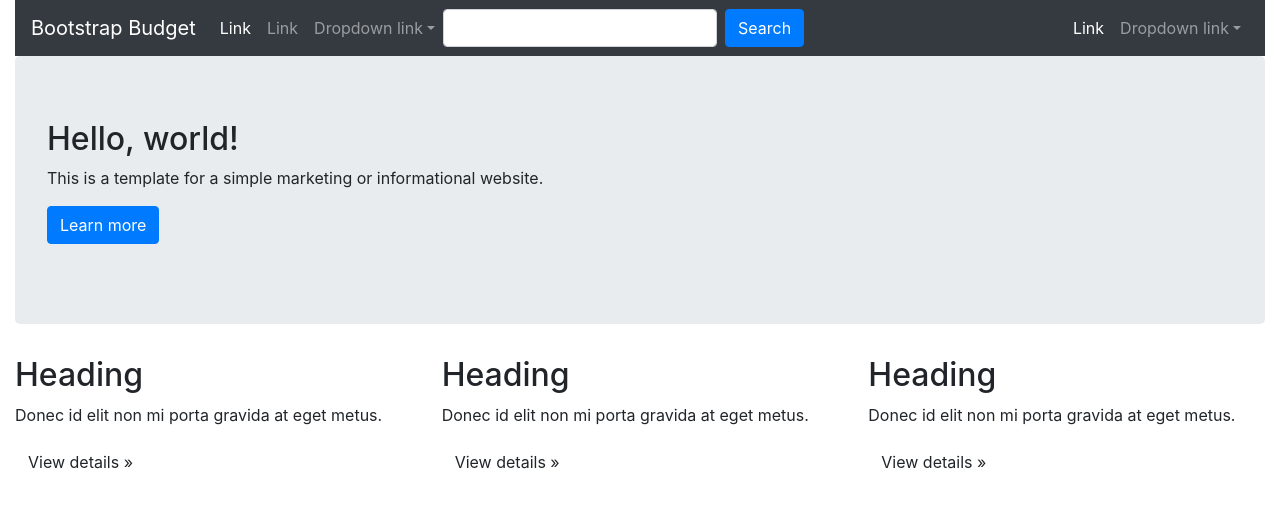
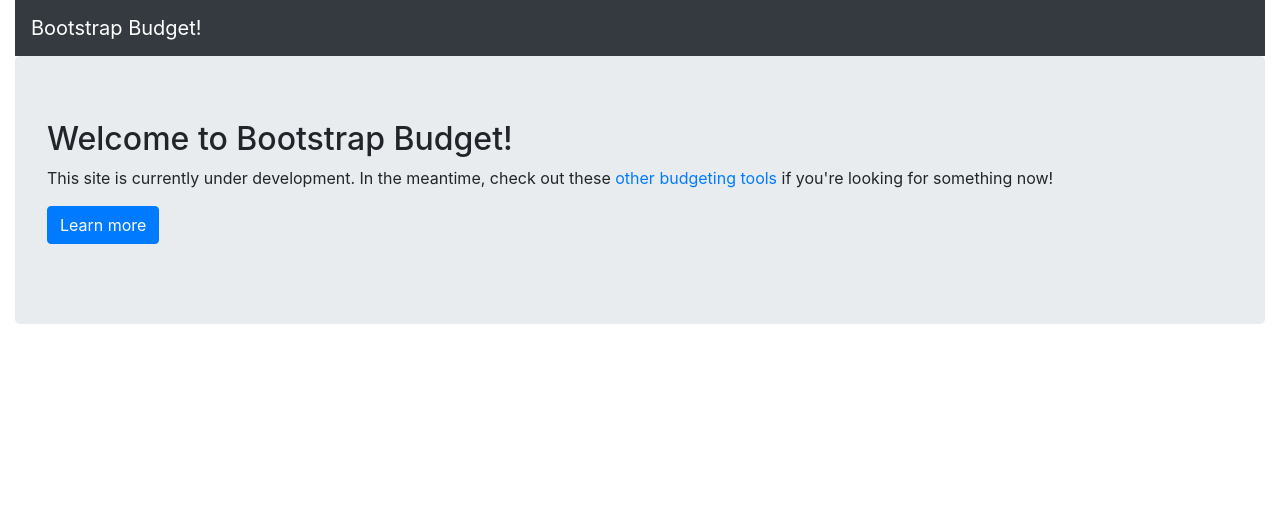
Before and after one commit to forgineer/bootstrap-budget, a website: page public_html/index.html in a window 1280 px wide. Drawn offline with nearby package versions, Linux system fonts and the light colour scheme.

Commit message:
Update index.html

```diff
--- a/public_html/index.html
+++ b/public_html/index.html
@@ -26,9 +26,9 @@
 
                         <span class="navbar-toggler-icon"></span>
 
-                        </button> <a class="navbar-brand" href="#">Bootstrap Budget</a>
+                        </button> <a class="navbar-brand" href="#">Bootstrap Budget!</a>
 
-                        <div class="collapse navbar-collapse" id="bs-example-navbar-collapse-1">
+                        <!--div class="collapse navbar-collapse" id="bs-example-navbar-collapse-1">
 
                             <ul class="navbar-nav">
                                 <li class="nav-item active">
@@ -70,19 +70,19 @@
 
                             </ul>
 
-			</div>
+			</div-->
 
                     </nav>
 
                     <div class="jumbotron">
-                        <h2>Hello, world!</h2>
-			<p>This is a template for a simple marketing or informational website.</p>
-			<p><a class="btn btn-primary btn-large" href="#">Learn more</a></p>
+                        <h2>Welcome to Bootstrap Budget!</h2>
+                        <p>This site is currently under development. In the meantime, check out these <a href='https://alternativeto.net/software/quicken/'>other budgeting tools</a> if you're looking for something now!</p>
+			<p><a class="btn btn-primary btn-large" href="https://github.com/baphil8649/bootstrap-budget">Learn more</a></p>
                     </div>
                 </div>
             </div>
 
-            <div class="row">
+            <!--div class="row">
                 <div class="col-md-4">
                     <h2>Heading</h2>
                     <p>Donec id elit non mi porta gravida at eget metus.</p>
@@ -100,7 +100,7 @@
                     <p>Donec id elit non mi porta gravida at eget metus.</p>
                     <p><a class="btn" href="#">View details »</a></p>
 		</div>
-            </div>
+            </div-->
         </div>
 
     </body>
```
